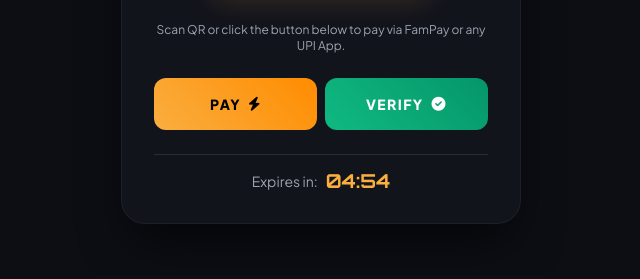
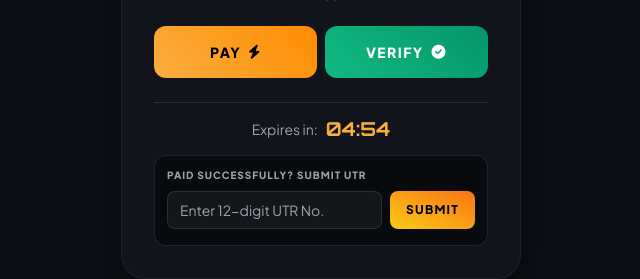
Before and after one commit to KARAMbhaiyaaaa425/KARAN13467GH, a Flask app: template templates/checkout.html in a window 1280 px wide. Shown: the part 525-804 px from the top of the page, without its empty margins (319-959 px from the left). Before the commit the page ends 749 px from the top, so only its background shows below. Run offline with Flask 3, Linux system fonts and the light colour scheme; the template is opened without the code that fills it, so the values that code supplies are empty; some libraries are stand-ins or nearby versions.

Commit message:
Add files via upload

```diff
--- a/templates/checkout.html
+++ b/templates/checkout.html
@@ -140,9 +140,19 @@
         </div>
 
         <!-- Timer -->
-        <div class="flex items-center justify-center gap-2 text-sm border-t border-white/10 pt-4">
+        <div class="flex items-center justify-center gap-2 text-sm border-t border-white/10 pt-4 mb-4">
             <span class="text-gray-400">Expires in:</span>
             <span class="timer" id="countdown">05:00</span>
+        </div>
+
+        <!-- Manual UTR Submission -->
+        <div class="bg-black/50 border border-white/10 rounded-xl p-3 text-left">
+            <p class="text-[10px] text-gray-400 uppercase tracking-widest font-bold mb-2">Paid successfully? Submit UTR</p>
+            <div class="flex gap-2">
+                <input type="text" id="manualUtr" placeholder="Enter 12-digit UTR No." class="w-full bg-white/5 border border-white/10 rounded-lg px-3 py-2 text-sm text-white outline-none focus:border-yellow-500">
+                <button id="submitUtrBtn" class="bg-gradient-to-tr from-yellow-400 to-orange-500 text-black font-bold px-4 rounded-lg text-xs uppercase tracking-widest hover:scale-105 transition-transform">Submit</button>
+            </div>
+            <p class="text-[9px] text-gray-500 mt-1" id="utrMsg"></p>
         </div>
 
         <!-- Hidden inputs for JS polling -->
@@ -213,6 +223,36 @@
             btn.disabled = false;
         });
 
+        // Submit UTR Logic
+        document.getElementById('submitUtrBtn').addEventListener('click', async () => {
+            const utr = document.getElementById('manualUtr').value.trim();
+            const msgEl = document.getElementById('utrMsg');
+            if (utr.length < 8) {
+                msgEl.textContent = 'Please enter a valid UTR number.';
+                msgEl.className = 'text-[9px] text-red-400 mt-1';
+                return;
+            }
+
+            try {
+                const res = await fetch('/api/submit_utr', {
+                    method: 'POST',
+                    headers: {'Content-Type': 'application/json'},
+                    body: JSON.stringify({txn_id: txnId, utr: utr})
+                });
+                const data = await res.json();
+                if(data.status === 'success') {
+                    msgEl.textContent = 'UTR Submitted! Waiting for verification...';
+                    msgEl.className = 'text-[9px] text-green-400 mt-1';
+                } else {
+                    msgEl.textContent = 'Error submitting UTR.';
+                    msgEl.className = 'text-[9px] text-red-400 mt-1';
+                }
+            } catch (e) {
+                msgEl.textContent = 'Network error.';
+                msgEl.className = 'text-[9px] text-red-400 mt-1';
+            }
+        });
+
         const checkInterval = setInterval(async () => {
             if(timeLeft <= 0) {
                 clearInterval(checkInterval);
```
